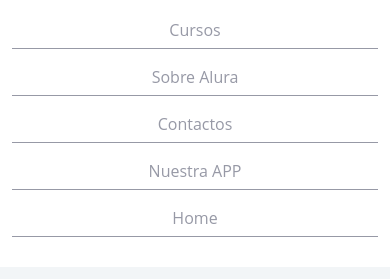
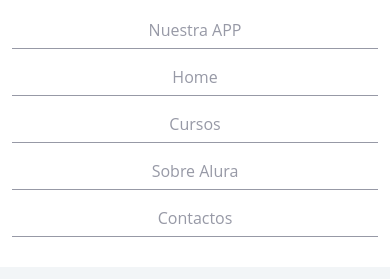
Before and after one commit to SarriaFreelancer/cursos-alura, a plain HTML site: page index.html in a window 390 px wide. Shown: the part 60-339 px from the top of the page. Drawn offline with Linux system fonts and the light colour scheme.

Commit message:
modificado

```diff
--- a/css/flexbox.css
+++ b/css/flexbox.css
@@ -109,8 +109,8 @@
             justify-content: center;
         }
 
-        .nav-link-app-2 {
-            order: 1;
+        .headerPrincipal-nav-link-app{
+            order: -1;
         }
         .videoSobre .container {
             flex-direction: column;
--- a/index.html
+++ b/index.html
@@ -17,7 +17,7 @@
 			</h1>
 
 			<nav class="headerPrincipal-nav">
-				<a class="headerPrincipal-nav-link nav-link-app-2 " href="#">Home</a>
+				<a class="headerPrincipal-nav-link" href="#">Home</a>
 				<a class="headerPrincipal-nav-link" href="#">Cursos</a>
 				<a class="headerPrincipal-nav-link" href="#">Sobre Alura</a>
 				<a class="headerPrincipal-nav-link" href="#">Contactos</a>
```
